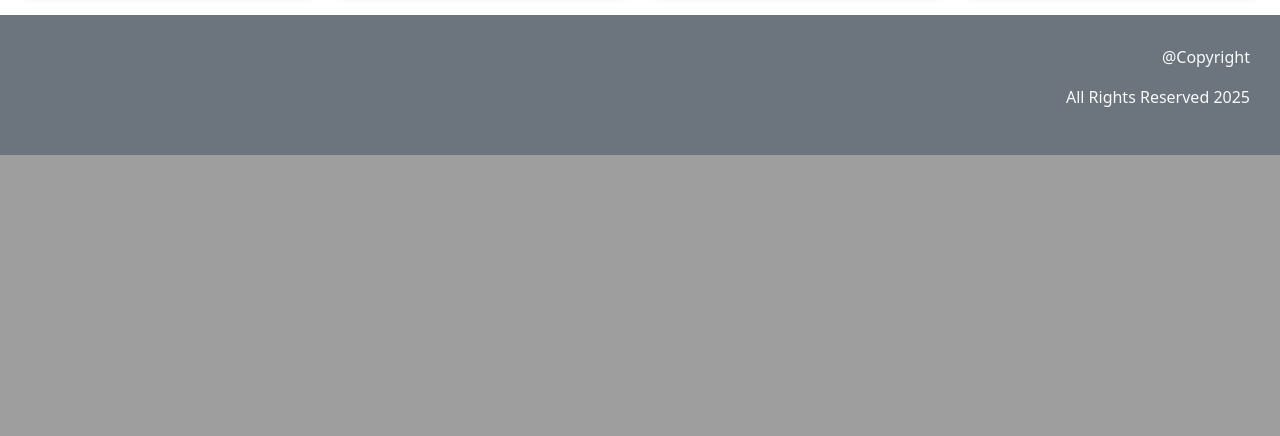
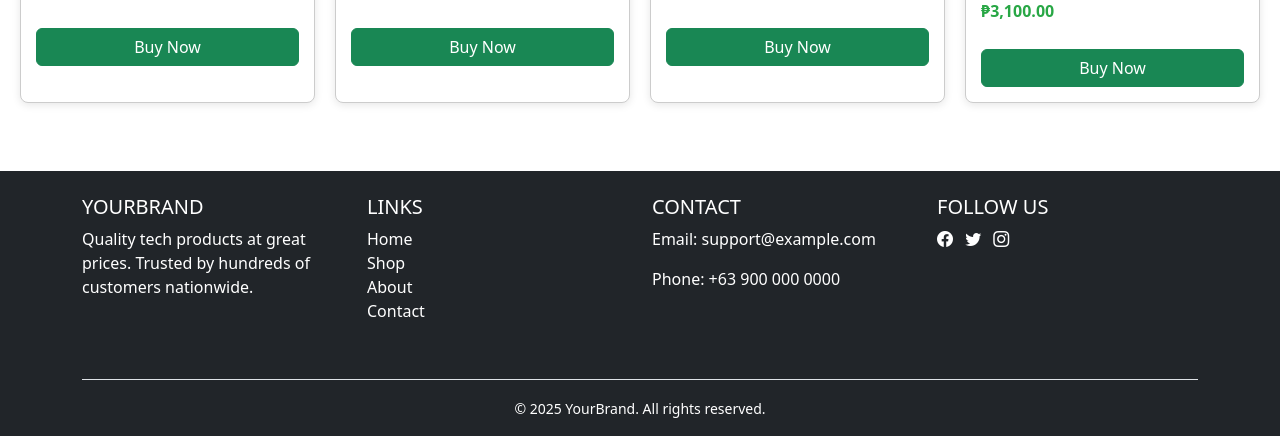
Before and after one commit to YuKennnn/latest-april-30-25, a PHP site: page / in a window 1280 px wide. Shown: the part 1983-2419 px from the top of the page. Before the commit the page ends 2138 px from the top, so only its background shows below. Run offline with PHP 8.4, Linux system fonts and the light colour scheme.

Commit message:
latest-05-04-25
partial

```diff
--- a/Authentication/main/index.css
+++ b/Authentication/main/index.css
@@ -11,6 +11,8 @@
     padding-top: 0;
     padding-bottom: 0;
   }
+
+
 
 .navbar-brand img {
     width: 120px;
@@ -26,6 +28,29 @@
     background-color: rgb(5, 165, 90) !important;
     display: flex;
     justify-content: center;
+}
+
+.marquee {
+  width: 100%;
+  overflow: hidden;
+  white-space: nowrap;
+  background-color: rgb(25, 135, 84);
+  color: whitesmoke;
+  padding: 10px 0;
+}
+
+.marquee-text {
+  display: inline-block;
+  animation: scroll 10s linear infinite;
+}
+
+@keyframes scroll {
+  0% {
+    transform: translateX(100%);
+  }
+  100% {
+    transform: translateX(-100%);
+  }
 }
 
 body {
--- a/Authentication/main/index.php
+++ b/Authentication/main/index.php
@@ -47,6 +47,26 @@
   </div>
 </nav>
 
+<ul class="nav align-items-center justify-content-center nav-pills my-4" id="pills-tab pills-success" role="tablist">
+  <li class="nav-item nav-pills">
+    <a class="nav-link active bg-success text-white" aria-current="page" href="../main/index.php">Home</a>
+  </li>
+  <li class="nav-item">
+    <a class="nav-link text-dark" href="#">Build A PC</a>
+  </li>
+  <li class="nav-item">
+    <a class="nav-link text-dark" href="#">Computers</a>
+  </li>
+  <li class="nav-item">
+    <a class="nav-link text-dark" href="#">Laptops</a>
+  </li>
+  <li class="nav-item">
+    <a class="nav-link text-dark" href="#">Price List</a>
+  <li class="nav-item">
+    <a class="nav-link disabled" aria-disabled="true">Disabled</a>
+  </li>
+</ul>
+
 
 <div class="container my-4">
   <!-- carousel here -->
@@ -68,7 +88,7 @@
 
     </div>
     <div class="carousel-item">
-      <img src="../assets/acerCAROUSEL.png" class="d-block w-100" alt="..." width="780" height="450" style="max-height: 450px; object-fit: cover;">
+      <img src="../assets/RTX.png" class="d-block w-100" alt="..." width="780" height="450" style="max-height: 450px; object-fit: cover;">
 
     </div>
   </div>
@@ -82,6 +102,11 @@
   </button>
 </div>
 </div>
+
+<div class="marquee">
+    <div class="marquee-text">Check out our latest discounts and offers! New products are added weekly. Don't miss out on amazing deals! Build Your Dream! Shop now!</div>
+  </div>
+
 
 <div class="product-container">
     <div class="product-card">
@@ -99,7 +124,7 @@
         <h3 class="product-title">Segotep W1 PC Case</h3>
         <p class="product-description">RGB Mid-tower with tempered glass side panel.</p>
         <p class="product-price">₱1,400</p>
-        <a href="#" class="product-button btn btn-warning">Add to Cart</a>
+        <a href="#" class="product-button btn btn-warning bi bi-cart"> Add to Cart</a>
       </div>
     </div>
     <div class="product-card" style="padding-top: 20px;">
@@ -206,10 +231,51 @@
   <!-- Add more Top Seller cards here -->
 </div>
 
-  <div class="footer text-end text-light bg-secondary">
-    <p class="fs-6">@Copyright</p>
-    <p class="fs-6">All Rights Reserved 2025</p>
+<!--footer ni sha boss-->
+<footer class="bg-dark text-white pt-4 pb-3 mt-5">
+  <div class="container text-center text-md-start">
+    <div class="row">
+      <!-- About -->
+      <div class="col-md-3 mb-4">
+        <h5 class="text-uppercase">YourBrand</h5>
+        <p>
+          Quality tech products at great prices. Trusted by hundreds of customers nationwide.
+        </p>
+      </div>
+
+      <!-- Links -->
+      <div class="col-md-3 mb-4">
+        <h5 class="text-uppercase">Links</h5>
+        <ul class="list-unstyled">
+          <li><a href="#" class="text-white text-decoration-none">Home</a></li>
+          <li><a href="#" class="text-white text-decoration-none">Shop</a></li>
+          <li><a href="#" class="text-white text-decoration-none">About</a></li>
+          <li><a href="#" class="text-white text-decoration-none">Contact</a></li>
+        </ul>
+      </div>
+
+      <!-- Contact -->
+      <div class="col-md-3 mb-4">
+        <h5 class="text-uppercase">Contact</h5>
+        <p>Email: support@example.com</p>
+        <p>Phone: +63 900 000 0000</p>
+      </div>
+
+      <!-- Social -->
+      <div class="col-md-3 mb-4">
+        <h5 class="text-uppercase">Follow Us</h5>
+        <a href="https://www.facebook.com/" class="text-white me-2"><i class="bi bi-facebook"></i></a>
+        <a href="#" class="text-white me-2"><i class="bi bi-twitter"></i></a>
+        <a href="#" class="text-white"><i class="bi bi-instagram"></i></a>
+      </div>
+    </div>
+
+    <!-- Copyright -->
+    <div class="text-center mt-3 border-top pt-3">
+      <small>© 2025 YourBrand. All rights reserved.</small>
+    </div>
   </div>
+</footer>
 
   <script src="https://cdn.jsdelivr.net/npm/bootstrap@5.3.3/dist/js/bootstrap.bundle.min.js"></script>
 
--- a/Authentication/register/create.css
+++ b/Authentication/register/create.css
@@ -6,7 +6,7 @@
     align-items: center;
     min-height: 100vh;
     font-family: 'Jost', sans-serif;
-    background-image: url("/Authentication/assets/bg\ peasy\ builder\ login.png");
+    background-image: url("../assets/bg\ peasy\ builder\ login.png");
     background-size: cover;
     background-position: center;
     background-repeat: no-repeat;
--- a/Authentication/signIn/login.php
+++ b/Authentication/signIn/login.php
@@ -14,7 +14,7 @@
 $db_username = "root";
 $db_password = "";
 $db_name = "peasy";
-$db_port = 3306;
+$db_port = 3307;
 
 try {
     mysqli_report(MYSQLI_REPORT_ERROR | MYSQLI_REPORT_STRICT);
@@ -120,7 +120,7 @@
       <input type="submit" id="butt" class="btn btn-success" value="Login">
 
       <div class="register">
-        <p>Already have an account? <a href="/Authentication/create.php">Create a new one</a></p>
+        <p>Already have an account? <a href="/Authentication/register/create.php">Create a new one</a></p>
       </div>
     </form>
   </div>
```
Also changed, not shown: Authentication/register/create.php (+4 -4 lines), Authentication/assets/RTX.png (added).
